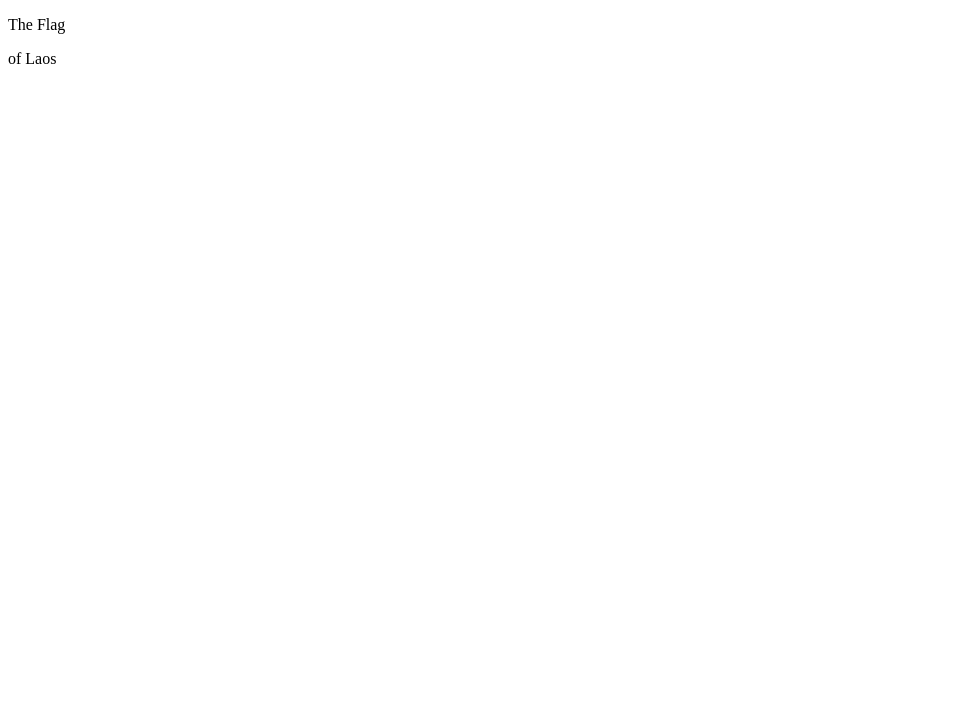
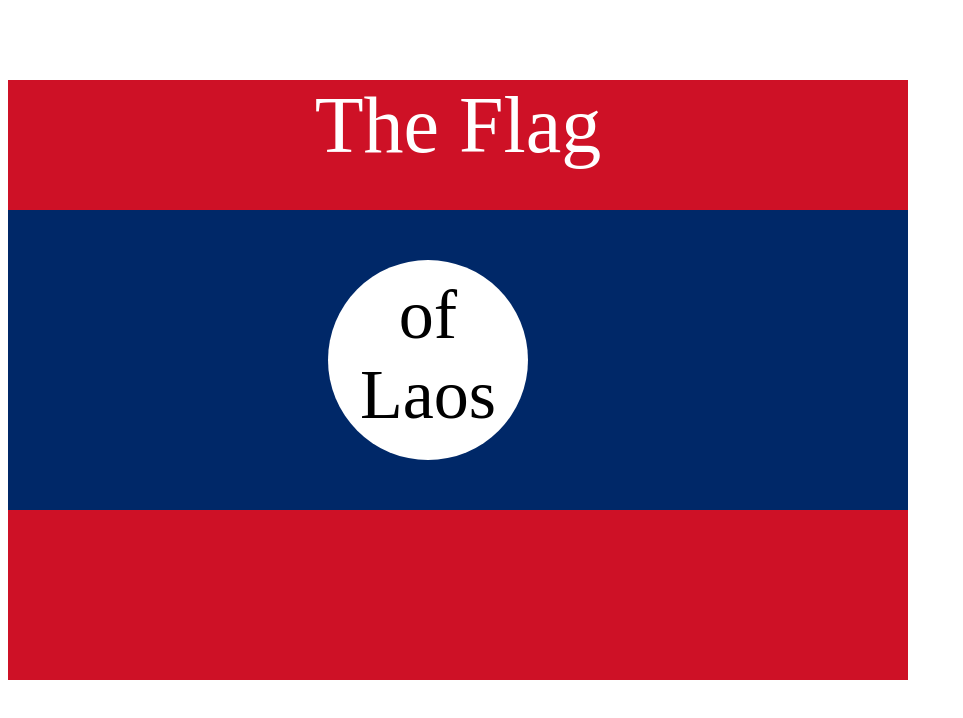
Before and after one commit to Saurashya/Complete-Web-development2023-AngelaYu, a plain HTML site: page SECTION 7-Intermediate CSS/7.3+Flag+Project/7.3 CSS Flag Project/index.html in a window 1280 px wide. Shown: the whole page, without its empty margins (0-963 px from the left). Drawn offline with Linux system fonts and the light colour scheme.

Commit message:
Add files via upload

```diff
--- a/SECTION 7-Intermediate CSS/7.3+Flag+Project/7.3 CSS Flag Project/index.html
+++ b/SECTION 7-Intermediate CSS/7.3+Flag+Project/7.3 CSS Flag Project/index.html
@@ -1,12 +1,45 @@
 <!DOCTYPE html>
 <html lang="en">
-
   <head>
-  <meta charset="UTF-8">
+    <meta charset="UTF-8" />
     <title>CSS Flag Project</title>
     <style>
       /* Write your CSS Code here */
-
+      .flag {
+        background-color: #ce1126;
+        height: 600px;
+        width: 900px;
+        position: relative;
+        color: white;
+      }
+      .flag > p {
+        font-size: 5rem;
+        text-align: center;
+      }
+      .flag > div {
+        position: absolute;
+        background-color: #002868;
+        width: 100%;
+        height: 300px;
+        top: 130px;
+      }
+      .flag > div > div {
+        position: absolute;
+        background-color: white;
+        height: 200px;
+        width: 200px;
+        border-radius: 50%;
+        top: 50px;
+        left: 320px;
+        text-align: center;
+      }
+      .flag > div > div > p {
+        position: absolute;
+        color: black;
+        font-size: 70px;
+        text-align: center;
+        top: -55px;
+      }
     </style>
   </head>
 
@@ -30,5 +63,4 @@ https://appbrewery.github.io/flag-of-laos/
       </div>
     </div>
   </body>
-
 </html>
```
Also changed, not shown: SECTION 7-Intermediate CSS/7.2+CSS+Positioning/7.2 CSS Positioning/index.html (+18 -5 lines). Lines whose indentation alone changed are shown as unchanged.
